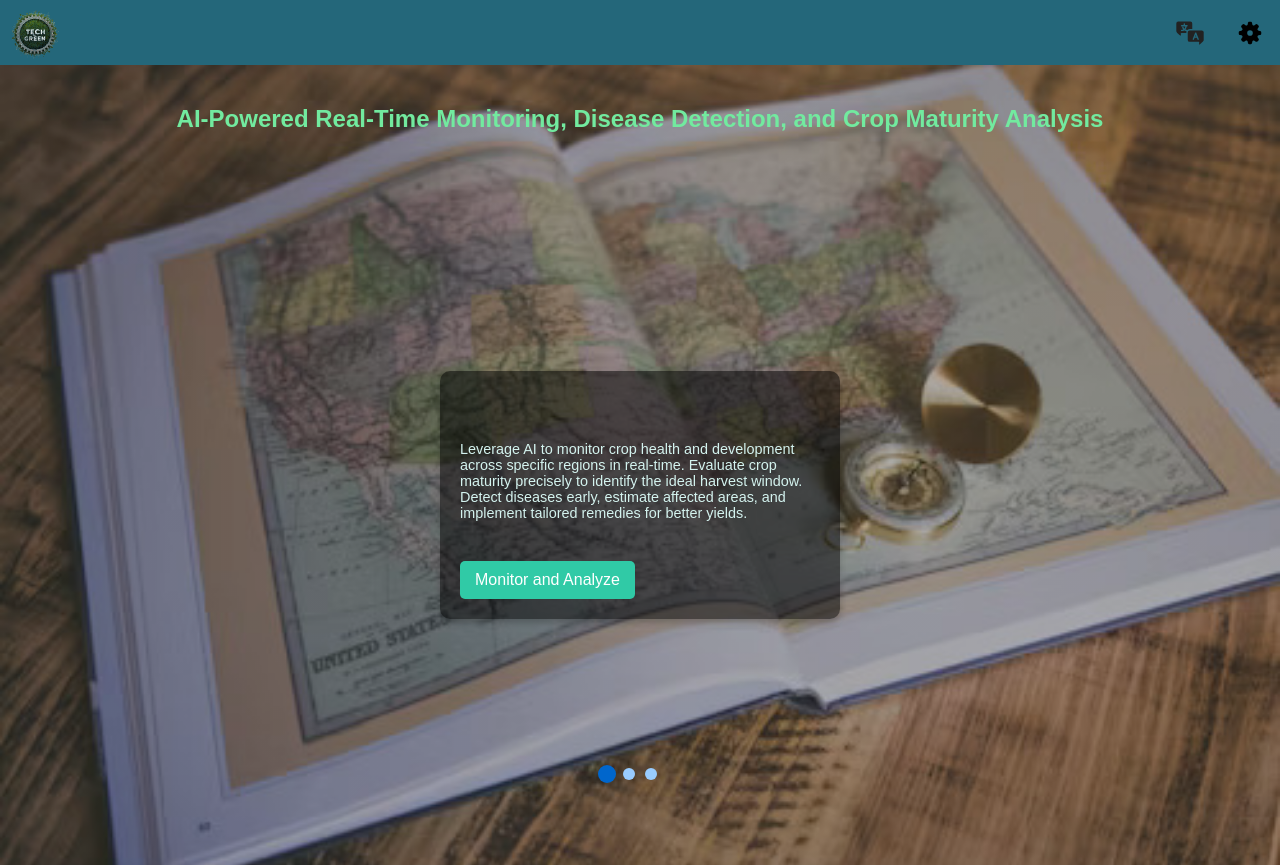
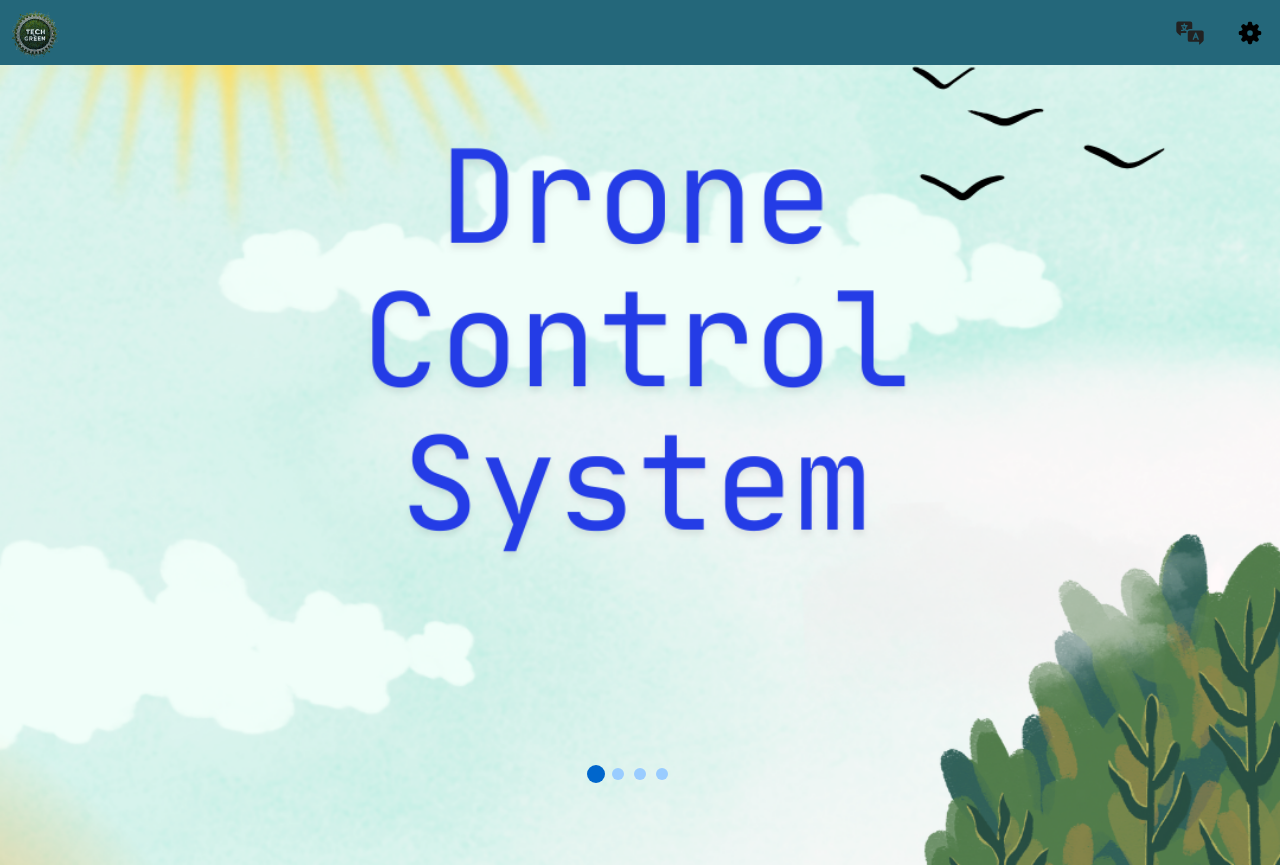
Before and after one commit to frankmathewsajan/FlyHigh, a Django app: page / in a window 1280 px wide. Run offline with Django 5.2, Linux system fonts and the light colour scheme.

Commit message:
more frontend

```diff
--- a/static/drone/css/index.css
+++ b/static/drone/css/index.css
@@ -27,69 +27,6 @@ header {
     width: 70px;
     padding: -10px;
     display: inline-block;
-}
-
-.section:nth-child(1) {
-    background-image: linear-gradient(rgba(0, 0, 0, 0.3), rgba(0, 0, 0, 0.3)), url(../img/map.jpg);
-    background-position: center;
-    background-repeat: no-repeat;
-    background-size: cover;
-}
-
-.section:nth-child(2) {
-    background-image: linear-gradient(rgba(0, 0, 0, 0.3), rgba(0, 0, 0, 0.3)), url(../img/aream.jpg);
-    background-position: center;
-    background-repeat: no-repeat;
-    background-size: cover;
-}
-
-.section:nth-child(3) {
-    background-image: linear-gradient(rgba(0, 0, 0, 0.3), rgba(0, 0, 0, 0.3)), url(../img/photo-1473968512647-3e447244af8f.jpg);
-    background-position: center;
-    background-repeat: no-repeat;
-    background-size: cover;
-}
-
-.section:nth-child(4) {
-    background-image: linear-gradient(rgba(0, 0, 0, 0.3), rgba(0, 0, 0, 0.3)), url(../img/disease.jpg);
-    background-position: center;
-    background-repeat: no-repeat;
-    background-size: cover;
-}
-
-.section:nth-child(5) {
-    background-image: linear-gradient(rgba(0, 0, 0, 0.3), rgba(0, 0, 0, 0.3)), url(../img/med.jpg);
-    background-position: center;
-    background-repeat: no-repeat;
-    background-size: cover;
-}
-
-.section:nth-child(6) {
-    background-image: linear-gradient(rgba(0, 0, 0, 0.3), rgba(0, 0, 0, 0.3)), url(../img/maturity.jpg);
-    background-position: center;
-    background-repeat: no-repeat;
-    background-size: cover;
-}
-
-.section:nth-child(7) {
-    background-image: linear-gradient(rgba(0, 0, 0, 0.3), rgba(0, 0, 0, 0.3)), url(../img/spray.jpg);
-    background-position: center;
-    background-repeat: no-repeat;
-    background-size: cover;
-}
-
-.section:nth-child(8) {
-    background-image: linear-gradient(rgba(0, 0, 0, 0.3), rgba(0, 0, 0, 0.3)), url(../img/flight.jpg);
-    background-position: center;
-    background-repeat: no-repeat;
-    background-size: cover;
-}
-
-.section:nth-child(9) {
-    background-image: linear-gradient(rgba(0, 0, 0, 0.3), rgba(0, 0, 0, 0.3)), url(../img/surveilance.jpg);
-    background-position: center;
-    background-repeat: no-repeat;
-    background-size: cover;
 }
 
 
@@ -229,23 +166,32 @@ header {
     background-color: #00A9A3;
 }
 
-/* Section Background Images */
+
+
 .section:nth-child(1) {
-    background-image: linear-gradient(rgba(0, 0, 0, 0.3), rgba(0, 0, 0, 0.3)), url(../img/map.jpg);
+    background-image: linear-gradient(rgba(0, 0, 0, 0), rgba(0, 0, 0, 0)), url(../img/dcs.png);
     background-position: center;
     background-repeat: no-repeat;
     background-size: cover;
 }
-
+/* Section Background Images */
 .section:nth-child(2) {
-    background-image: linear-gradient(rgba(0, 0, 0, 0.3), rgba(0, 0, 0, 0.3)), url(../img/aream.jpg);
+    background-image: linear-gradient(rgba(0, 0, 0, 0.3), rgba(0, 0, 0, 0.3)), url(../img/2.png);
     background-position: center;
     background-repeat: no-repeat;
     background-size: cover;
 }
 
 .section:nth-child(3) {
-    background-image: linear-gradient(rgba(0, 0, 0, 0), rgba(0, 0, 0, 0)), url(../img/surveillance.jpg);
+    background-image: linear-gradient(rgba(0, 0, 0, 0.3), rgba(0, 0, 0, 0.3)), url(../img/surveillance.jpg);
+    background-position: center;
+    background-repeat: no-repeat;
+    background-size: cover;
+}
+
+.section:nth-child(4) {
+    background-image: linear-gradient(rgba(255,255,255, 0.5), rgba(255,255,255, 0.5)), url(../img/surv.png);
+
     background-position: center;
     background-repeat: no-repeat;
     background-size: cover;
@@ -268,7 +214,7 @@ header {
     margin-top: 50px;
 }
 
-.card button {
+button {
     background-color: #30CAA6;
     color: white;
     border: none;
@@ -371,7 +317,7 @@ header {
 
 .bottom-right {
     font-size: 1.8rem;
-    color: white;
+    color: black;
     position: absolute;
     align-self: end;
     text-shadow: 0 0 5px rgba(0, 255, 0, 0.5),
@@ -386,6 +332,7 @@ header {
     transition: bottom 0.3s ease, transform 0.3s ease;
 }
 
+
 @keyframes zoom-in-out {
     0%, 100% {
         transform: scale(1); /* Normal size */
--- a/templates/drone/index.html
+++ b/templates/drone/index.html
@@ -48,29 +48,52 @@
 </div>
 
 <div class="scroll-container"><!-- Area Monitoring and Crop Maturity Analysis -->
-    <div class="section" id="monitor-maturity">
-        <h3 class="section-title">AI-Powered Real-Time Monitoring, Disease Detection, and Crop Maturity Analysis</h3>
-        <div class="card">
-            <p>Leverage AI to monitor crop health and development across specific regions in real-time. Evaluate crop
-                maturity precisely to identify the ideal harvest window. Detect diseases early, estimate affected areas,
-                and implement tailored remedies for better yields.</p>
-            <button>Monitor and Analyze</button>
+
+    <div class="section" id="monitor-maturity" style="display: flex;justify-content: space-between">
+
+
     </div>
+
+    <div class="section" id="monitor-maturity" style="display: flex;justify-content: space-between">
+        <div class="card margin-top-0" style="background-color: rgba(0,0,0,0.6);">
+            <h1 style="font-size: 1.2rem; color: #72EA9F;">
+                Real-Time Monitoring & Crop Maturity Detection
+            </h1>
+            <p style="margin-top: 10px;">
+                Utilize AI for real-time monitoring of crop health and maturity. Detect diseases early, assess affected
+                areas, and optimize harvest timing for improved yields.
+            </p>
+        </div>
+        <button style="margin-bottom: calc(20vh)">Monitor & Analyze</button>
+
+
     </div>
 
     <!-- Spray Planning and Autonomous Flight -->
     <div class="section" id="spray-flight">
-        <h3 class="section-title">Route Optimization for Spraying and Autonomous Drone Flights</h3>
-        <div class="card">
-            <p>Utilize AI for efficient route planning, enabling precise and automated spraying operations. Define key
-                waypoints for drones to perform autonomous and optimized spraying with minimal resource waste.</p>
-            <button>Plan Route</button>
+        <div class="card margin-top-0" style="background-color: rgba(0,0,0,0.6);">
+            <h1 style="font-size: 1.2rem; color: #72EA9F;">
+                Drone Route Optimization for Spraying
+            </h1>
+            <p style="margin-top: 10px;">
+                AI-driven route planning enables autonomous drone spraying, minimizing resource use and improving
+                efficiency.
+            </p>
         </div>
+        <div class="swipe-container">
+            <a class="bottom-right" style="color: white!important;" data-swipe="{% url 'index' %}">
+                <i class="fa-solid fa-caret-up"></i><br>
+                Swipe Up to Route
+            </a>
+            <div class="swipe-path"></div>
+        </div>
+
+
     </div>
 
     <!-- Surveillance -->
     <div class="section" id="surveillance">
-        <div class="card margin-top-0">
+        <div class="card margin-top-0" style="background-color: rgba(0,0,0,0.6)">
             <h1 style="font-size: 1.5rem;color: #72EA9F;">
                 Day and Night Surveillance with Advanced AI Tools
             </h1>
@@ -78,9 +101,8 @@
                 agricultural management.</p>
         </div>
         <div class="swipe-container">
-            <a class="bottom-right" id="swipeUpLink">
-                <i class="fa-solid fa-caret-up"></i><br>
-                Swipe Up
+            <a class="bottom-right" style="text-decoration: none" href="{% url 'map' %}">
+                Start >>>
             </a>
             <div class="swipe-path"></div>
         </div>
@@ -89,13 +111,14 @@
     </div>
     <script>
         document.addEventListener('DOMContentLoaded', function () {
-            const swipeLink = document.getElementById('swipeUpLink');
+            const swipeLinks = document.querySelectorAll('[data-swipe]'); // Select all elements with data-swipe attribute
             const swipePath = document.querySelector('.swipe-path');
             const swipeContainer = document.querySelector('.swipe-container');
+            const maxSwipeDistance = swipePath.offsetHeight; // Max height to swipe
+
+            swipeLinks.forEach(swipeLink => {
                 let startY = 0;
                 let endY = 0;
-
-            const maxSwipeDistance = swipePath.offsetHeight; // Max height to swipe
 
                 swipeLink.addEventListener('touchstart', function (e) {
                     startY = e.touches[0].clientY; // Record the start Y position
@@ -118,7 +141,7 @@
 
                         // Redirect after animation ends
                         setTimeout(() => {
-                        window.location.assign("{% url 'map' %}"); // Replace with your target URL
+                            window.location.assign(swipeLink.getAttribute('data-swipe')); // Use the data-swipe attribute value as URL
                         }, 400); // Matches the CSS transition duration
                     } else {
                         // Reset position if swipe wasn't sufficient
@@ -127,6 +150,8 @@
                     }
                 });
             });
+        });
+
     </script>
 
 
@@ -134,6 +159,7 @@
 <!-- Pagination Dots -->
 <div class="pagination-dots">
     <span class="dot active"></span>
+    <span class="dot"></span>
     <span class="dot"></span>
     <span class="dot"></span>
     <span class="dot"></span>
```
Also changed, not shown: static/drone/img/2.png (added), static/drone/img/dcs.png (added), static/drone/img/surv.png (added), static/drone/img/surv_crop.png (added). Lines whose indentation alone changed are shown as unchanged.
